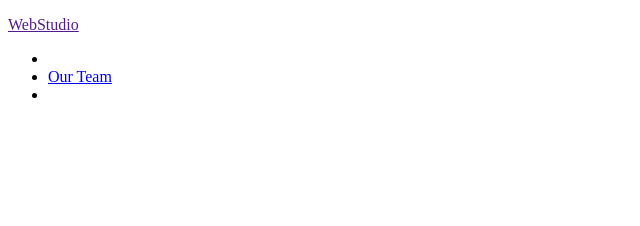
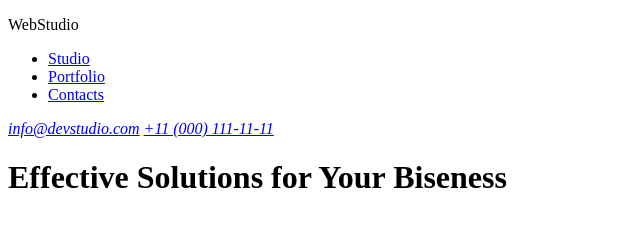
Before and after one commit to Lutskyi/goit-markup-hw-01, a plain HTML site: page index.html in a window 1280 px wide. Shown: the whole page, without its empty margins (0-640 px from the left). Drawn offline with Linux system fonts and the light colour scheme.

Commit message:
<nav>+<address>

```diff
--- a/index.html
+++ b/index.html
@@ -7,21 +7,28 @@
   </head>
   <body>
     <header>
-      <a href="" Webstudio</a>
+      <a href="https://lutskyi.github.io/goit-markup-hw-01/" Webstudio></a>
       <nav>
-        <p>WebStudio</p>
+        <p id="WebStudio">WebStudio</p>
         <ul>
           <li>
-            <a href="#studio"> </a>
+            <a href="#studio"> Studio</a>
           </li>
           <li>
-            <a href="#Portfolio"> Our Team</a>
+            <a href="#portfolio"> Portfolio</a>
           </li>
           <li>
-            <a href="id="Contacts"> </a>
+            <a href="#contacts"> Contacts</a>
           </li>
         </ul>
       </nav>
+      <address>
+        <a href="mailto:info@devstudio.com"> info@devstudio.com</a>
+        <a href="tel:+110001111111"> +11 (000) 111-11-11</a>
+      </address>
     </header>
+    <main>
+      <h1>Effective Solutions for Your Biseness</h1>
+    </main>
   </body>
 </html>
```
